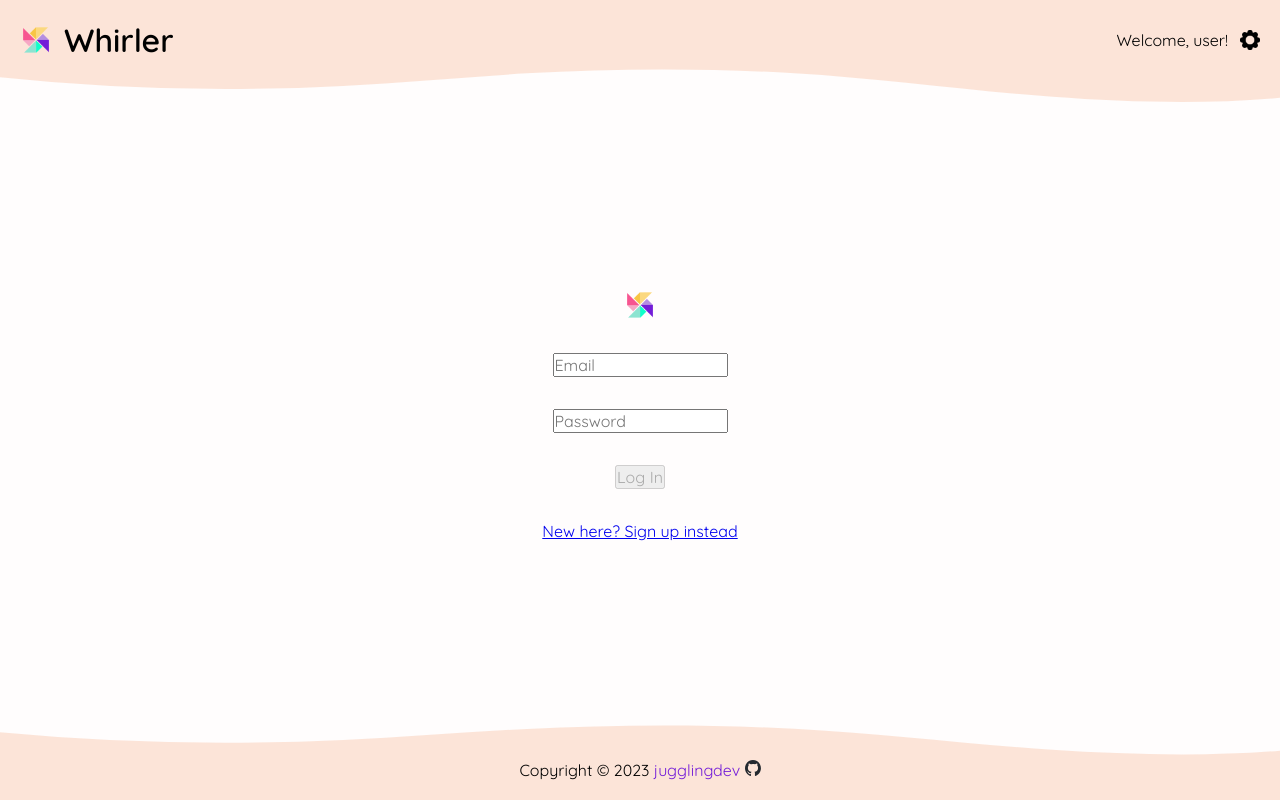
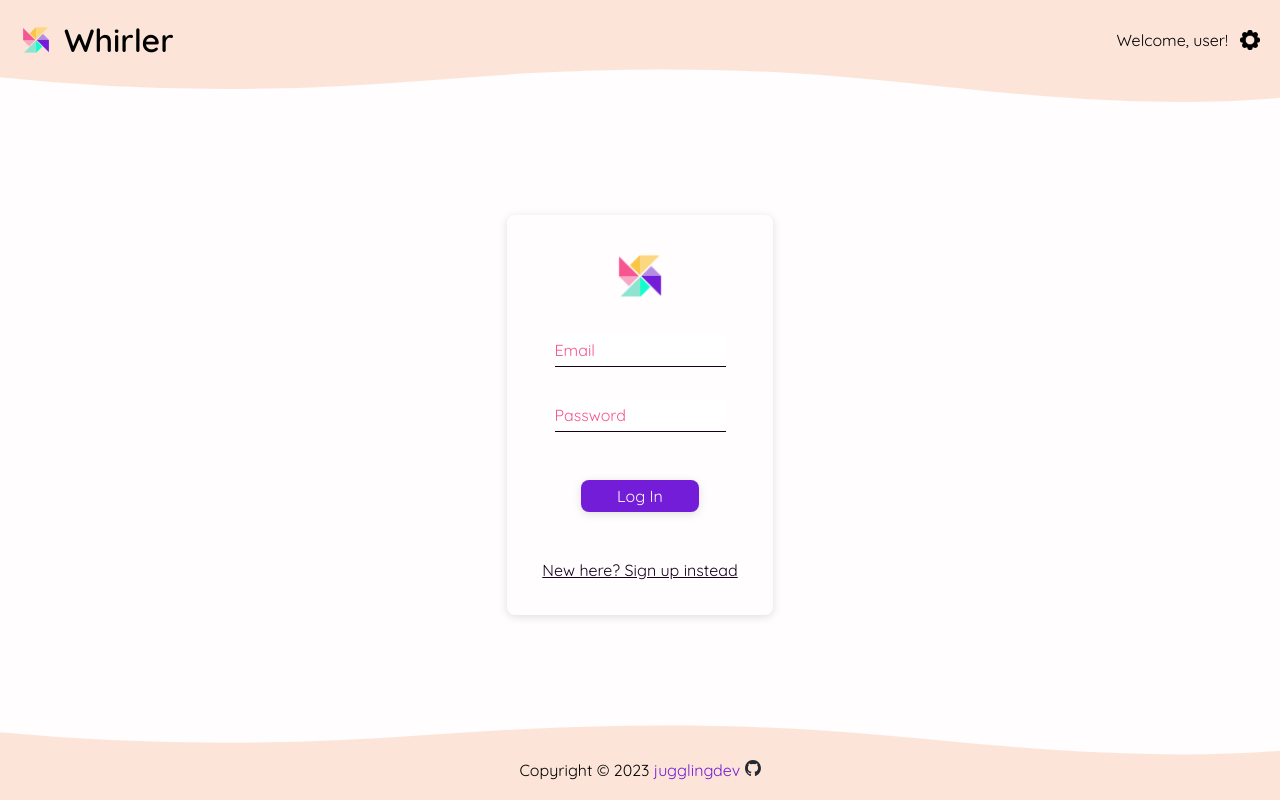
Before and after one commit to jugglingdev/whirler-frontend, an Angular app: page / in a window 1280 px wide. Built offline with nearby package versions, Linux system fonts and the light colour scheme.

Commit message:
Style login page

```diff
--- a/src/app/shared/auth/auth.component.html
+++ b/src/app/shared/auth/auth.component.html
@@ -1,5 +1,5 @@
 <div class="container">
-  <img class="logo" src="../../../assets/logo.png" alt="logo" width="32px" height="32px">
+  <img class="logo" src="../../../assets/logo.png" alt="logo" width="52px" height="52px">
   <form #authForm="ngForm" (ngSubmit)="onSubmit(authForm)">
     <div class="form-group">
       <input
@@ -21,6 +21,7 @@
     </div>
 
     <button
+      class="whirler-button"
       type="submit"
       [disabled]="!authForm.valid">
       {{ isLoginMode ? 'Log In' : 'Sign Up' }}
--- a/src/app/shared/auth/auth.component.scss
+++ b/src/app/shared/auth/auth.component.scss
@@ -1,3 +1,5 @@
+@import '../../../variables.scss';
+
 :host {
   height: calc(100vh - 180px);
   display: block;
@@ -7,6 +9,10 @@
   align-items: center;
 
   .container {
+    padding: 35px;
+    border-radius: 8px;
+    box-shadow: $box-shadow;
+
     display: flex;
     flex-direction: column;
     justify-content: center;
@@ -26,6 +32,35 @@
         justify-content: center;
         align-items: center;
         gap: 2rem;
+
+        input {
+          outline: none;
+          border: none;
+          border-bottom: 1px solid $primary-dark;
+          padding: 6px 0;
+          color: $primary-dark;
+
+          &::placeholder {
+            color: $french-rose;
+          }
+        }
+      }
+
+      button {
+        margin: 1rem;
+        width: 60%;
+      }
+
+      a {
+        color: $primary-dark;
+
+        &:hover {
+          color: $french-violet;
+        }
+
+        &:active {
+          color: $french-rose;
+        }
       }
     }
   }
```
